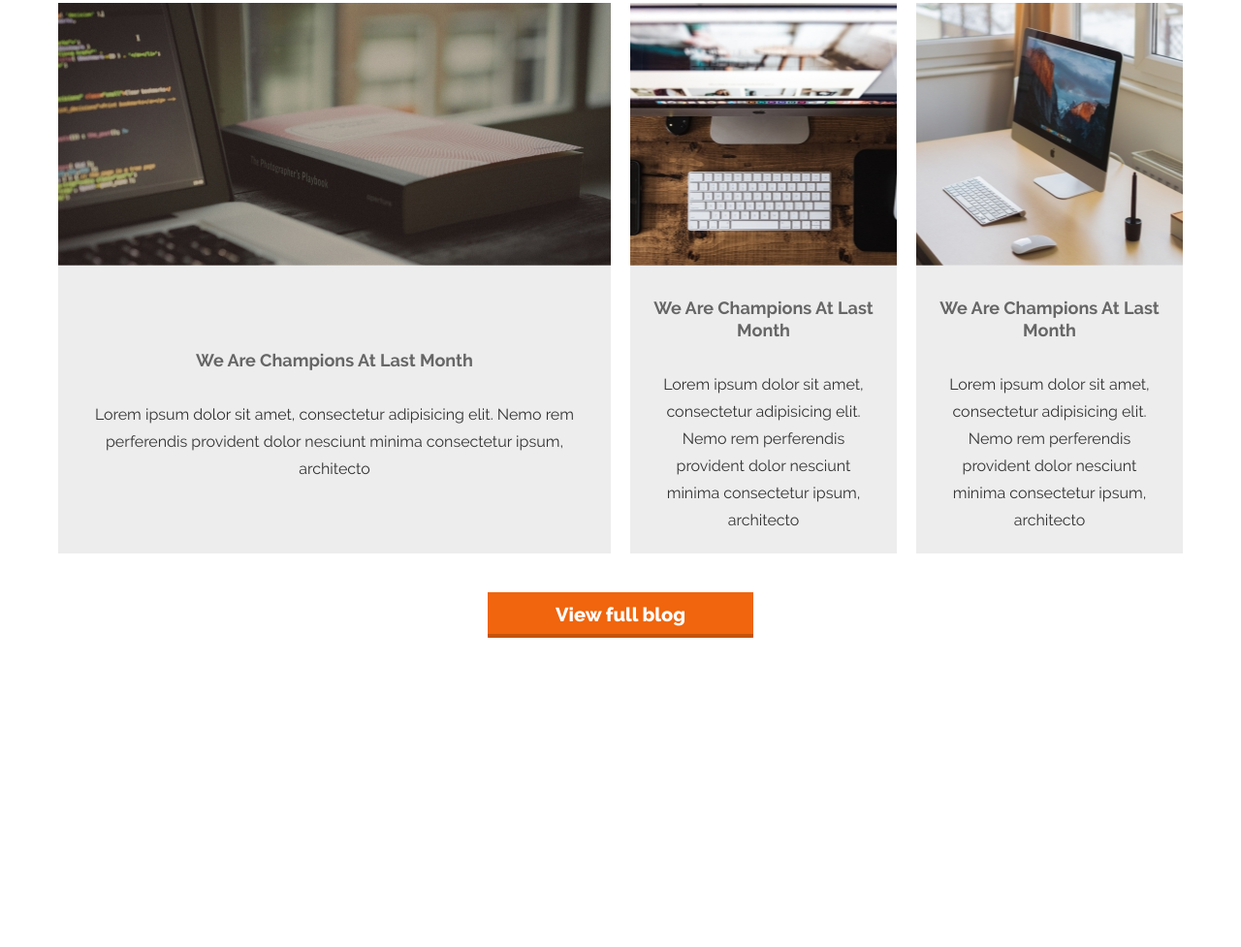
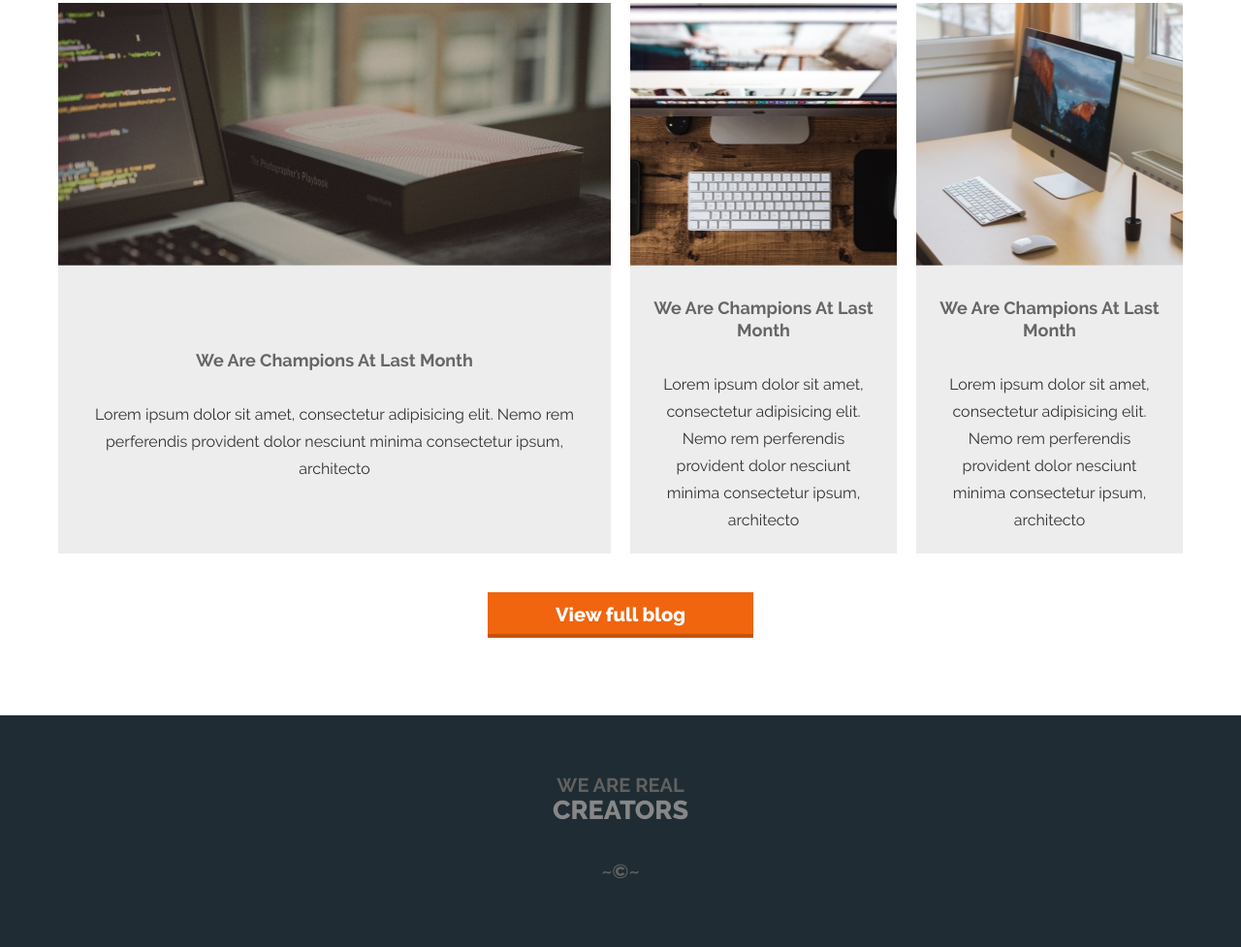
Before and after one commit to igorbod/site-wac, a plain HTML site: page index.html in a window 1280 px wide. Shown: the part 3319-4296 px from the top of the page at 97% size. Before the commit the page ends 4057 px from the top, so only its background shows below. Drawn offline with Linux system fonts and the light colour scheme.

Commit message:
made footer

```diff
--- a/index.html
+++ b/index.html
@@ -183,6 +183,21 @@
     </div>
   </section>
 
+  <!-- footer -->
+  <footer class="main-footer">
+    <div class="container main-footer__container">
+      <div class="main-footer__title">
+        We Are Real
+        <span class="main-footer__subtitle">
+          Creators
+        </span>
+      </div>
+      <div class="main-footer__copy">
+        ~©~
+      </div>
+    </div>
+  </footer>
+
 </body>
 
 </html>
--- /dev/null
+++ b/sass/blocks/_footer.sass
@@ -0,0 +1,20 @@
+.main-footer
+  padding: 60px 0
+  background-color: darken($dark, 5%)
+  color: darken($light, 55%)
+  text-align: center
+  text-transform: uppercase
+  &__title
+    font-size: 20px
+    font-weight: 700
+    line-height: 1.2
+  &__subtitle
+    display: block
+    font-size: 27px
+    line-height: 1
+    font-weight: 800
+    color: darken($light, 40%)
+  &__copy
+    margin-top: 33px
+    font-size: 20px
+    font-weight: 700
--- a/sass/main.sass
+++ b/sass/main.sass
@@ -8,6 +8,7 @@
 @import 'blocks/ready'
 @import 'blocks/form'
 @import 'blocks/blog'
+@import 'blocks/footer'
 @import 'media'
 
 .grid
```
Also changed, not shown: css/main.min.css.
